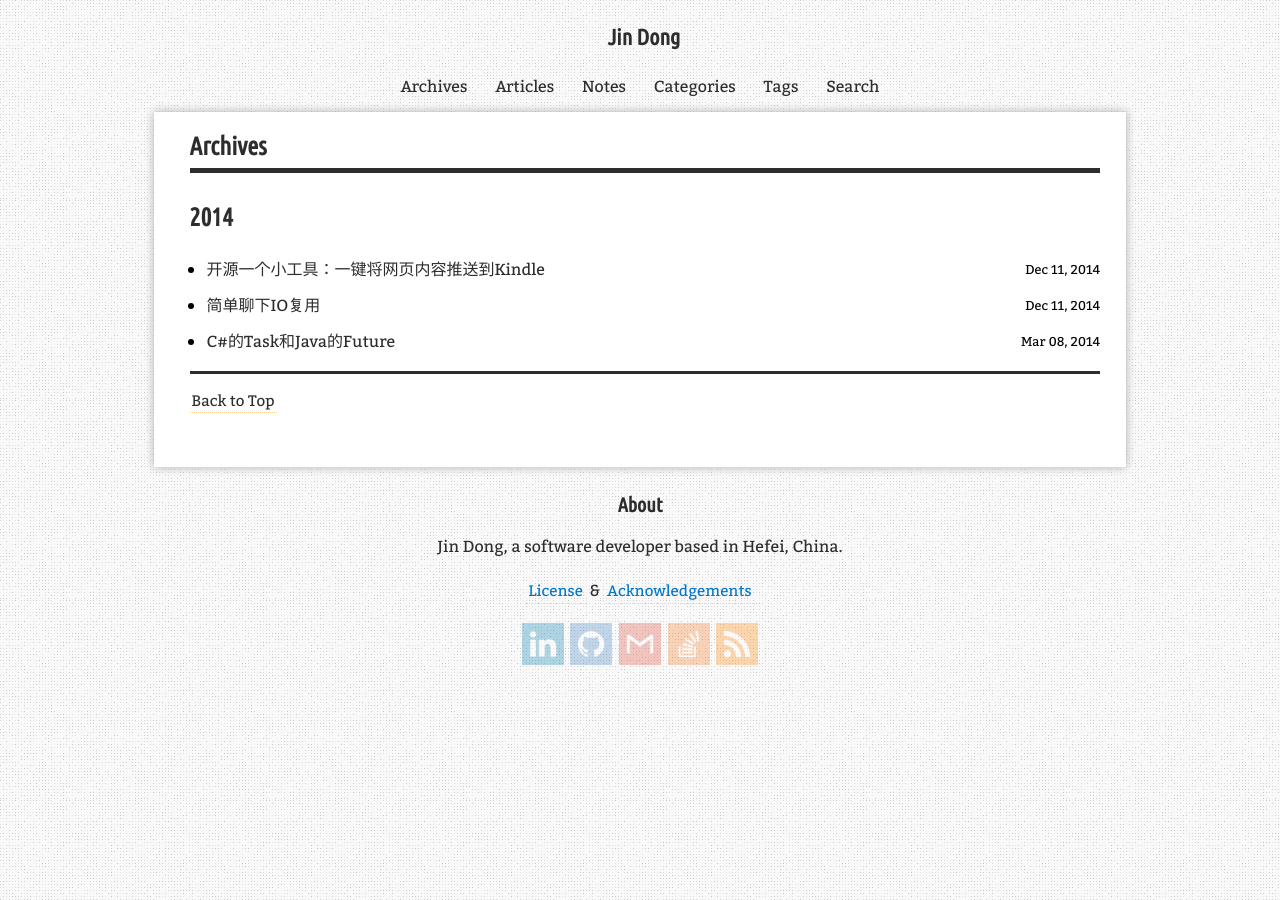
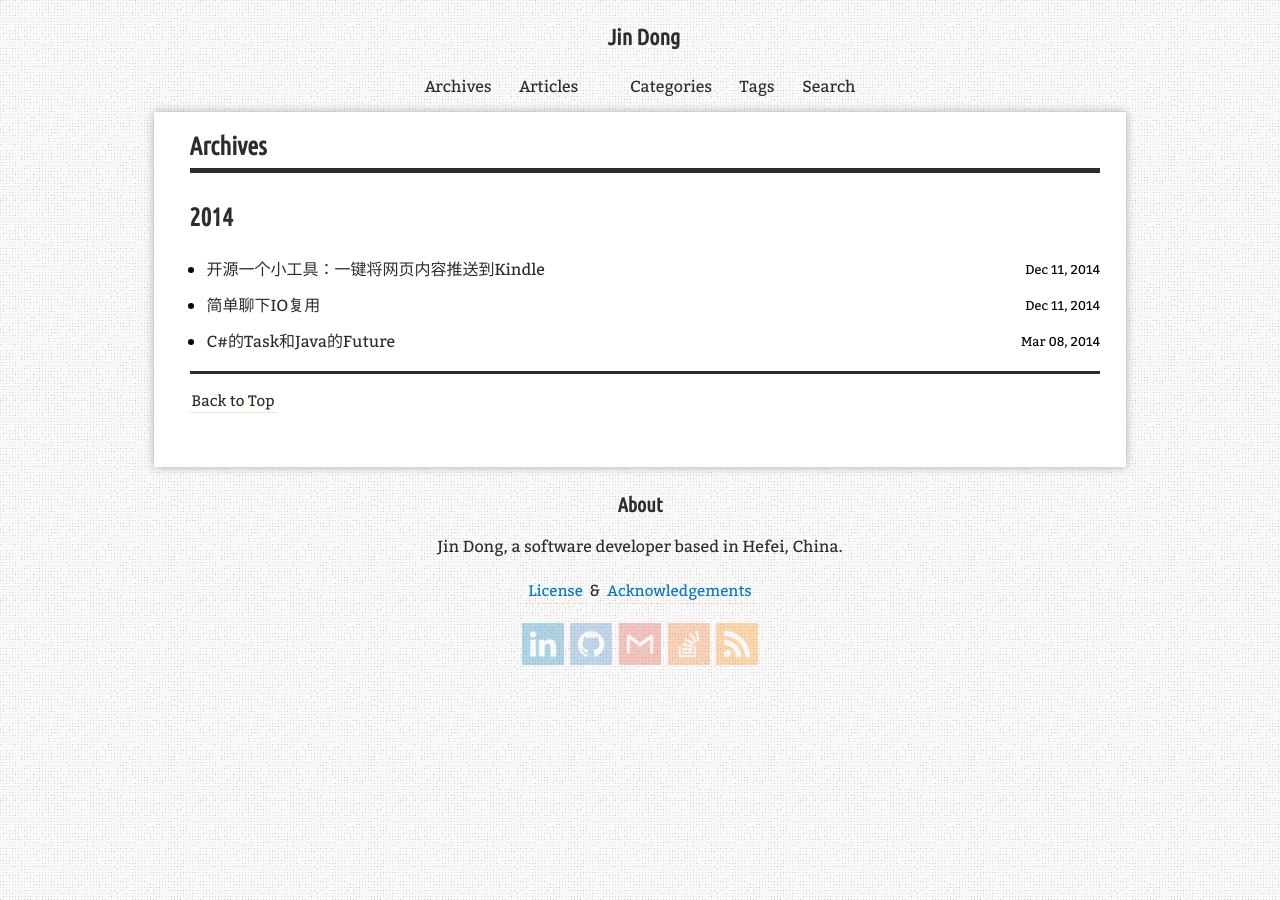
Before and after one commit to zhanjindong/zhanjindong.github.io, a Jekyll site: the page built from blog/index.html, in a window 1280 px wide. Built offline with Jekyll 4.4.1, drawn with Linux system fonts in a browser that asks for light colours; nearby versions of some CDN libraries; comment, search, counter and statistics services are not loaded.

Commit message:
Modify navigation

```diff
--- a/_config.yml
+++ b/_config.yml
@@ -157,8 +157,8 @@
   # navigation
   archives: 'Archives'
   articles: 'Articles'
-  notes: 'Notes'
   categories: 'Categories'
+  links: 'Links'
   tags: 'Tags'
   search: 'Search'
 
```
